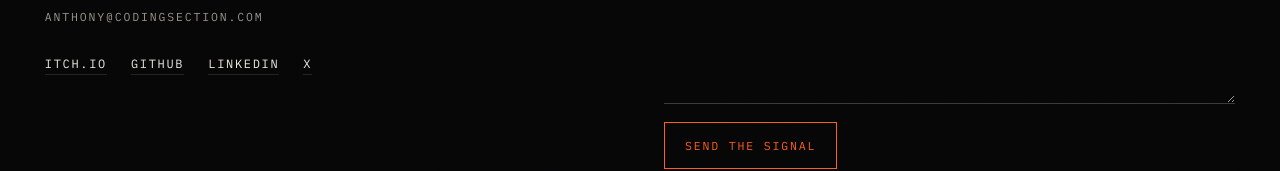
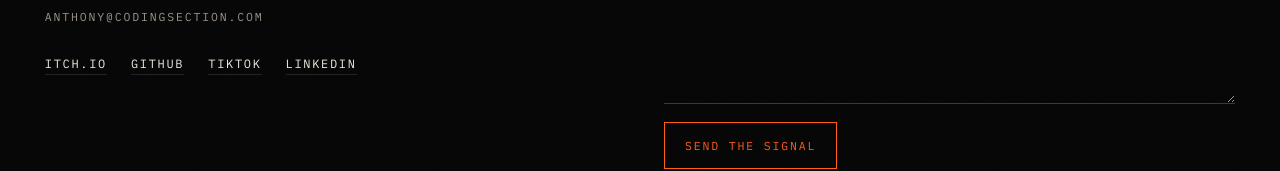
Before and after one commit to AnthonyAniobi/Coding-Section-Website, a React (Vite) app: page /contact in a window 1280 px wide. Shown: the part 515-686 px from the top of the page. Built offline with nearby package versions, Linux system fonts and the light colour scheme; a web font is replaced by a local one.

Commit message:
Update site.ts to correct social media links, replacing the Itch.io URL and adding a TikTok profile while commenting out the X link.

```diff
--- a/src/data/site.ts
+++ b/src/data/site.ts
@@ -9,10 +9,11 @@ export const site = {
   location: 'Lagos, Nigeria',
   availability: "Available '26",
   socials: [
-    { label: 'Itch.io', href: 'https://itch.io/profile/codingsection' },
+    { label: 'Itch.io', href: 'https://codingsection.itch.io/' },
     { label: 'GitHub', href: 'https://github.com/AnthonyAniobi/' },
+    { label: 'TikTok', href: 'https://www.tiktok.com/@codingsection' },
     { label: 'LinkedIn', href: 'https://www.linkedin.com' },
-    { label: 'X', href: 'https://x.com' },
+    // { label: 'X', href: 'https://x.com' },
   ],
   tools: [
     'Unreal Engine',
```
